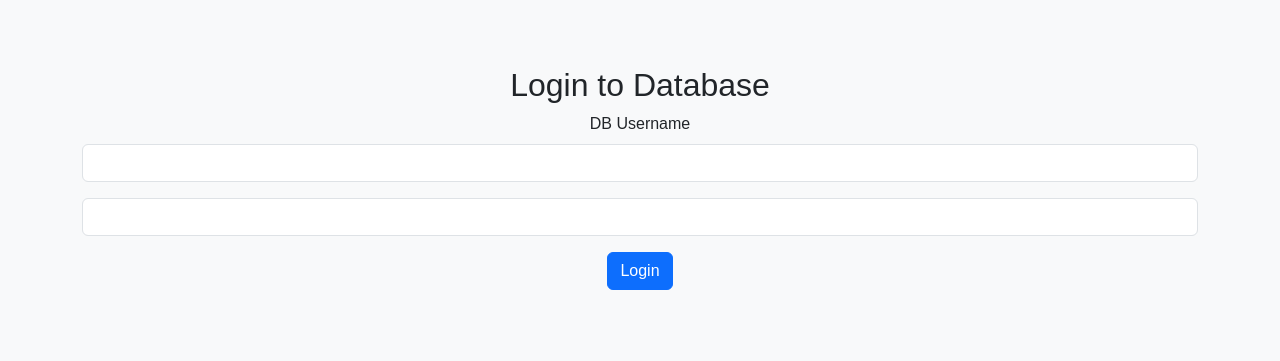
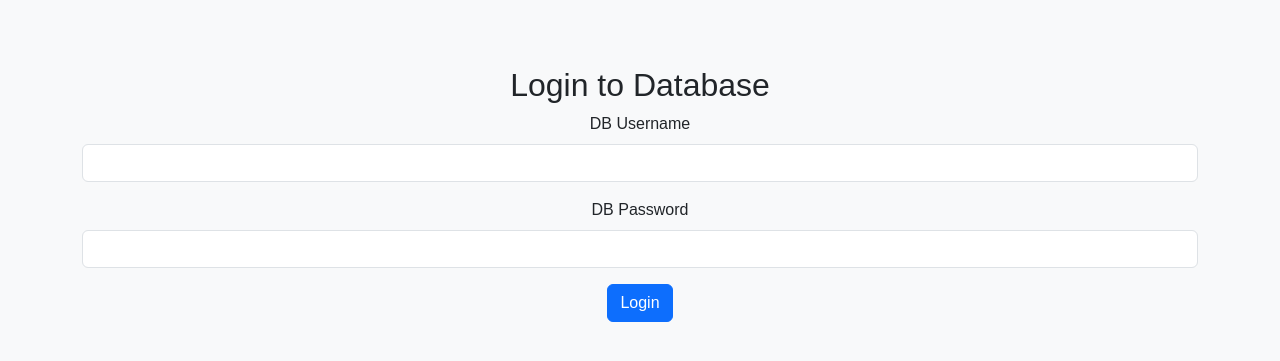
Before and after one commit to cday960/aiddb-website, a Flask app: page /login in a window 1280 px wide. Shown: the part 70-431 px from the top of the page. Run offline with Flask 3, Linux system fonts and the light colour scheme; parts of the project's set-up code (start-up, migrations or seed data) failed here and were passed over.

Commit message:
fixed typos

```diff
--- a/app/templates/base.html
+++ b/app/templates/base.html
@@ -19,7 +19,7 @@
 <body>
 	<nav class="navbar navbar-expand-md navbar-light bg-light">
 		<a class="navbar-brand" href="{{ url_for('auth.index') }}">Home</a>
-		<p>{{ session['db_username'] }}</p>
+		<p>{{ session.get('db_username') }}</p>
 	</nav>
 
 	<div class="main_block">
--- a/app/templates/login.html
+++ b/app/templates/login.html
@@ -14,7 +14,7 @@
 		</div>
 		<div class="mb-3">
 			{% set password_label = form.password.label(class="form-label") %}
-			{{ pasword_label }}
+			{{ password_label }}
 			{% set password_form = form.password(class="form-control") %}
 			{{ password_form }}
 		</div>
```
